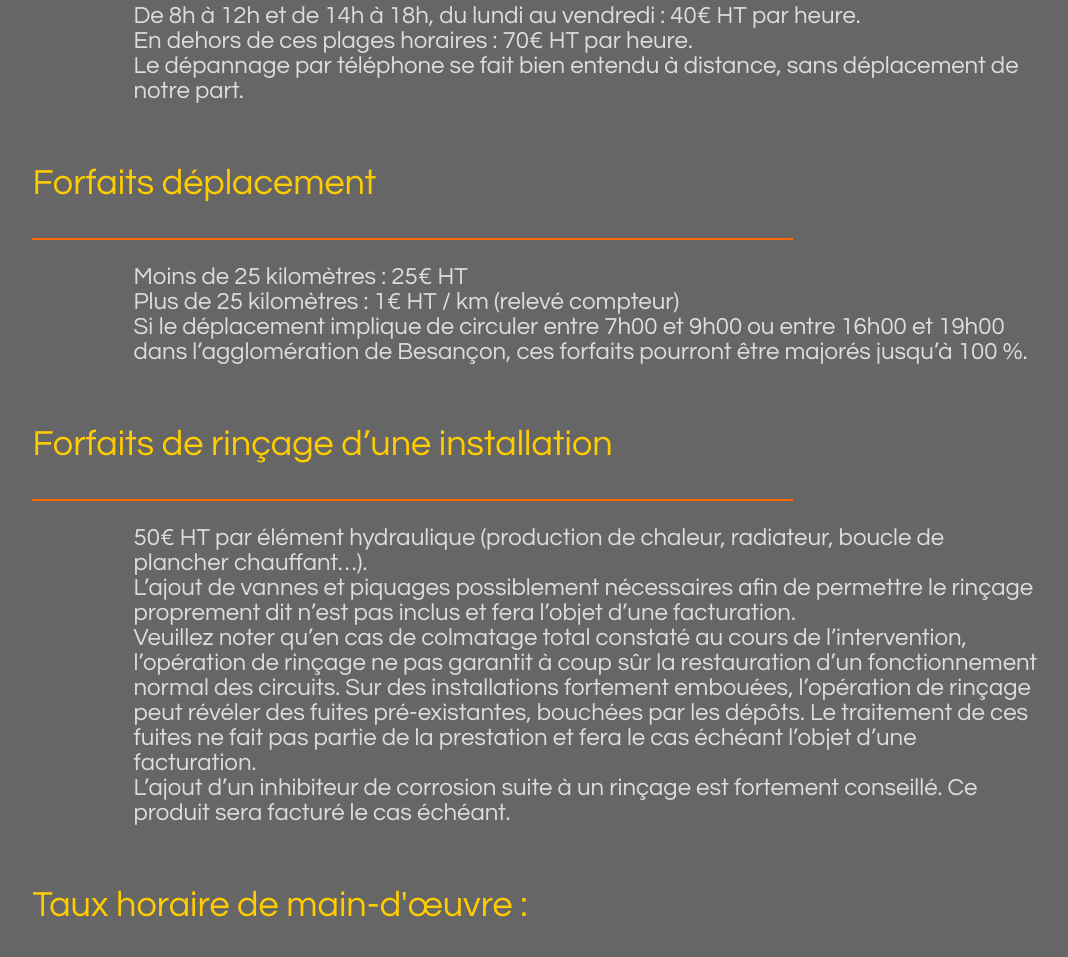
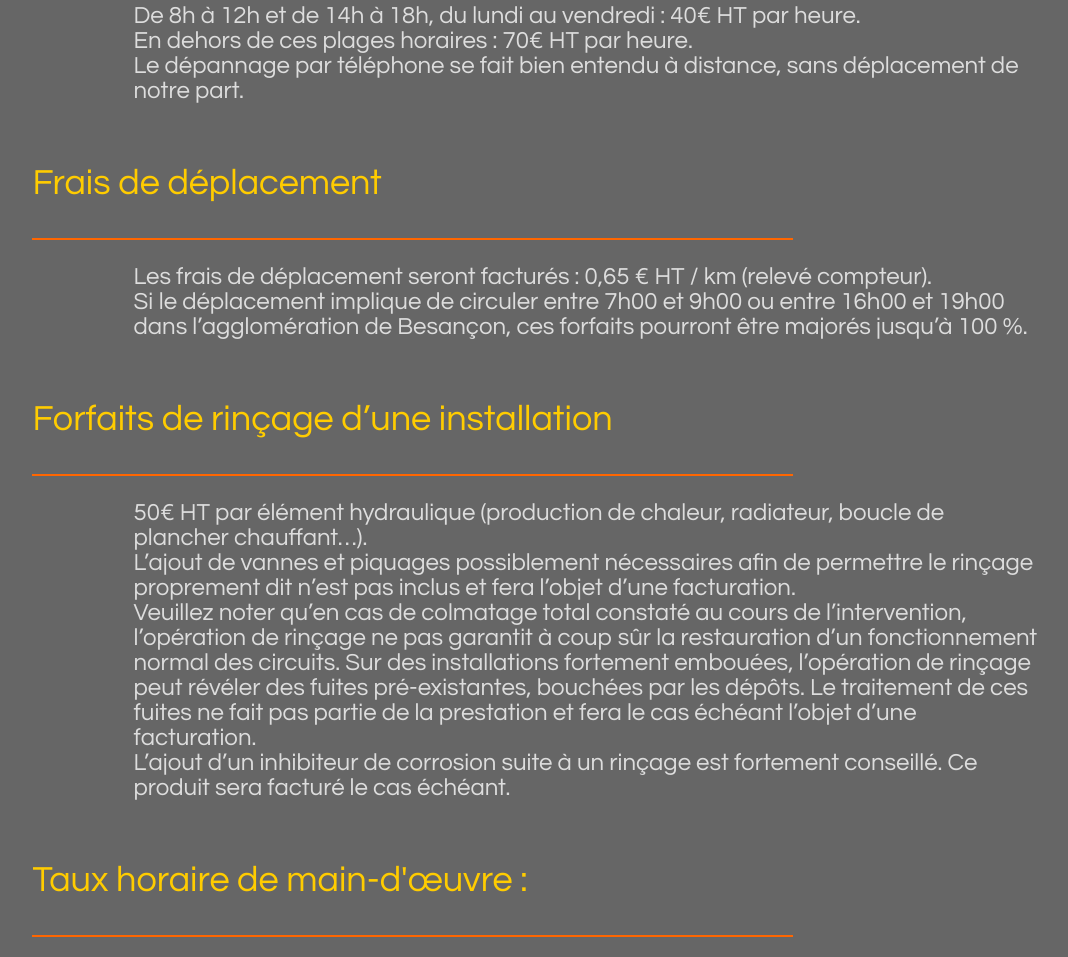
Before and after one commit to AntoineHabitat/AntoineHabitat.github.io, a plain HTML site: page CGV AH.html in a window 1280 px wide. Shown: the part 2193-3150 px from the top of the page, without its empty margins (102-1170 px from the left). Drawn offline with Linux system fonts and the light colour scheme.

Commit message:
CGV dplct

```diff
--- a/CGV AH.html
+++ b/CGV AH.html
@@ -102,12 +102,11 @@ Le dépannage par téléphone se fait bien entendu à distance, sans déplacemen
 
 
 <p id ="p1">
-Forfaits déplacement
+Frais de déplacement
 <hr align=left width=75% height=2px color=ff6600>
 </p id ="p1">
 <p id ="p2">
-Moins de 25 kilomètres : 25€ HT<br>
-Plus de 25 kilomètres : 1€ HT / km (relevé compteur)<br>
+Les frais de déplacement seront facturés : 0,65 € HT / km (relevé compteur).<br>
 Si le déplacement implique de circuler entre 7h00 et 9h00 ou entre 16h00 et 19h00 dans l’agglomération de Besançon, ces forfaits pourront être majorés jusqu’à 100 %.<br>
 <br>
 </p id ="p2">
```
